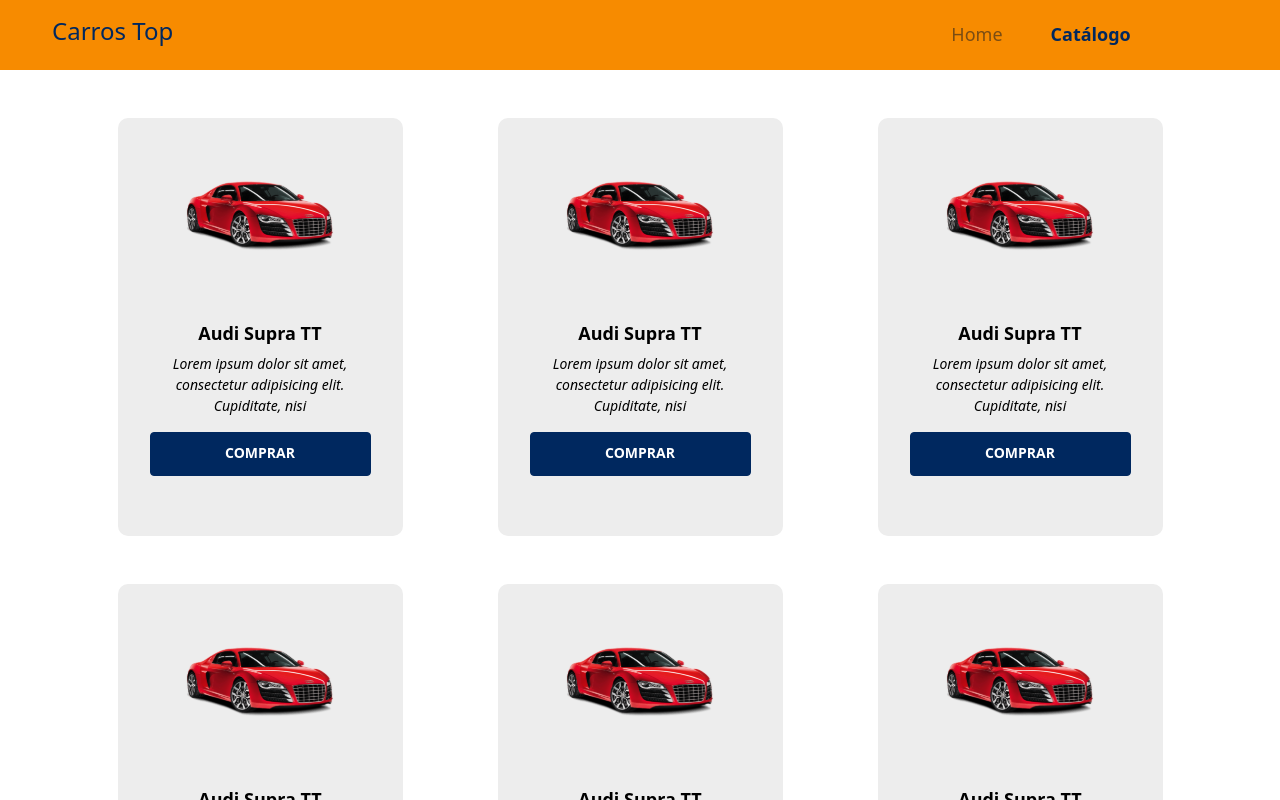
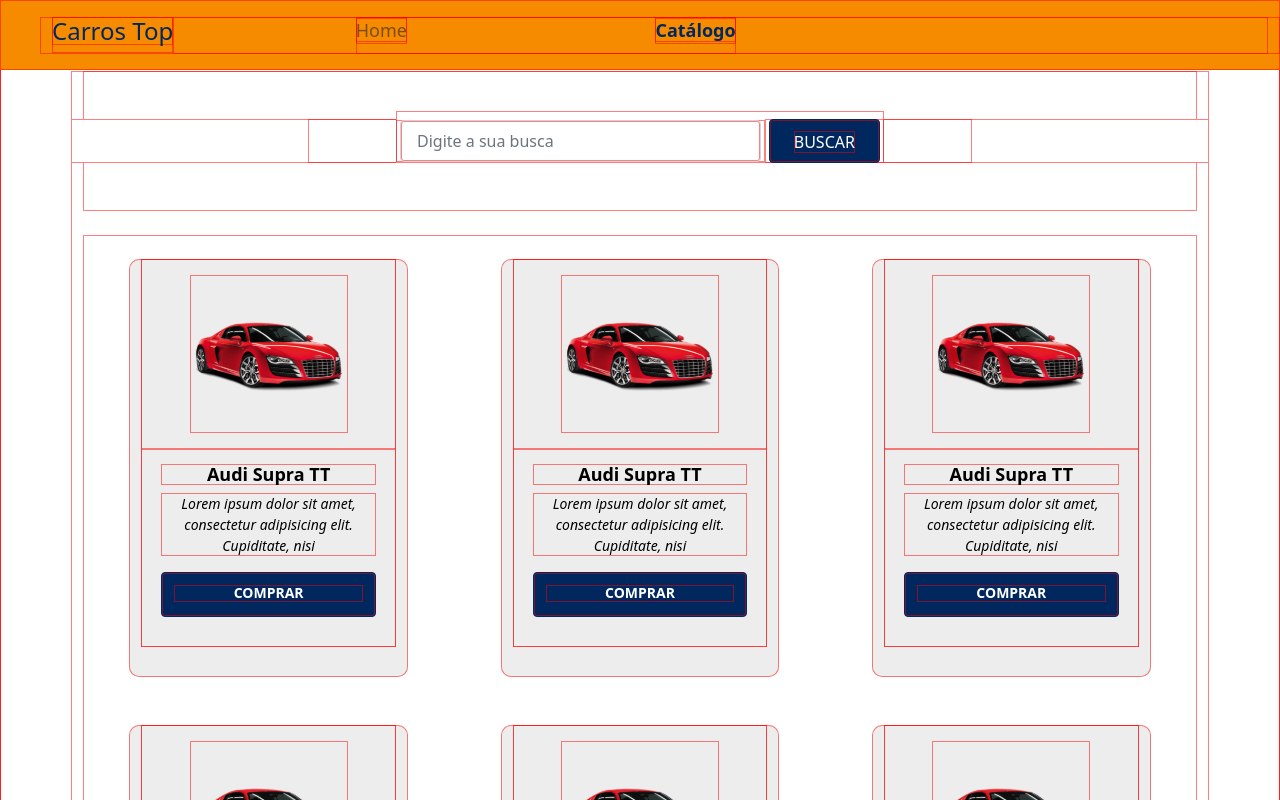
Before and after one commit to giselli/react-bootcamp-devsuperior, a React (Create React App) app in the folder frontend/: page /products in a window 1280 px wide. Shown: the top 800 px of the page. Built offline with nearby package versions, Linux system fonts and the light colour scheme.

Commit message:
corrigindo o navbar

```diff
--- a/frontend/src/App.css
+++ b/frontend/src/App.css
@@ -1,3 +1,7 @@
+*{
+  box-shadow: inset 0 0 0 1px rgba(255, 0, 0, 50%);
+}
+
 .App {
   text-align: center;
 }
--- a/frontend/src/components/Navbar/index.tsx
+++ b/frontend/src/components/Navbar/index.tsx
@@ -23,7 +23,7 @@
           <span className="navbar-toggler-icon"></span>
         </button>
 
-                <div className="alinhar">
+
         <div className="collapse navbar-collapse" id="dscatalog-navbar">
           <ul className="navbar-nav offset-md-2 main-menu">
             <li>
@@ -35,9 +35,7 @@
           </ul>
         </div>
       </div>
-            </div>
     </nav>
-
   );
 }
 
--- a/frontend/src/components/Navbar/styles.css
+++ b/frontend/src/components/Navbar/styles.css
@@ -8,12 +8,19 @@
 .nav-logo-text:hover {
   color: #00285f;
   text-decoration: none;
+  display: flex;
+  align-items: center;
 }
 
 .main-menu {
   display: flex;
   font-size: 18px;
   width: 380px;
+  justify-content: space-between;
+}
+
+.main-menu li {
+  margin-bottom: 10px;
 }
 
 .main-menu a {
@@ -31,12 +38,3 @@
   font-weight: 700;
   text-decoration: none;
 }
-
-.alinhar {
-  display: flex;
-}
-
-.active {
-  align-content: flex-end;
-  padding: 48px;
-}
--- a/frontend/src/pages/Home/Catalog/index.tsx
+++ b/frontend/src/pages/Home/Catalog/index.tsx
@@ -3,6 +3,28 @@
 
 function Catalog() {
   return (
+    <div className="catalog-container container">
+        <div className="pb-5 pt-5 text-center">
+        <div className="row">
+          <div className="col-md-10 col-xl-7 me-auto ms-auto">
+            <div className="col-sm-12 col-lg-9 col-md-10 me-auto ms-auto">
+              <form>
+                <div className="align-items-center g-2 row">
+                  <div className="col-sm">
+                    <input type="text" className="form-control pb-2 pe-3 ps-3 pt-2" placeholder="Digite a sua busca" />
+                  </div>
+                  <div className="col-sm-auto text-end">
+                    <button type="submit" className="btn btn-primary pb-2 pe-4 ps-4 pt-2">
+                      <span className="align-middle">BUSCAR</span>
+                    </button>
+                  </div>
+                </div>
+              </form>
+            </div>
+          </div>
+        </div>
+      </div>
+
       <div className=" container my-4">
         <div className="row">
           <div className="cardindividual col-sm-6 col-lg-4 col-xl-3">
@@ -34,6 +56,7 @@
           </div>
         </div>
       </div>
+    </div>
   );
 }
 
--- a/frontend/src/pages/Home/Catalog/styles.css
+++ b/frontend/src/pages/Home/Catalog/styles.css
@@ -1,3 +1,36 @@
+.catalog-container {
+  background-color: white;
+  border: 1px solid white;
+}
+
+.catalog-search-container {
+  background: #ededed;
+  border-radius: 10px;
+  margin: 10px 10px 30px 10px;
+}
+
+.catalog-search-container input {
+background-color: aqua;
+height: 40px;
+  border-radius: 5px 0 0 5px;
+  border-style: none;
+  margin-top: 22px;
+  margin-left: 10px;
+  min-width: 200px;
+  max-width: 584px;
+}
+
+.catalog-search-container button {
+  height: 40px;
+  width: 77px;
+  margin-top: -5px;
+  color: white;
+  font-size: 14px;
+  font-weight: 700;
+  text-transform: uppercase;
+  background-color: #00285F;
+}
+
 .row {
   background-color: #ffffff;
   justify-content: space-around;
```
Lines whose indentation alone changed are shown as unchanged.
